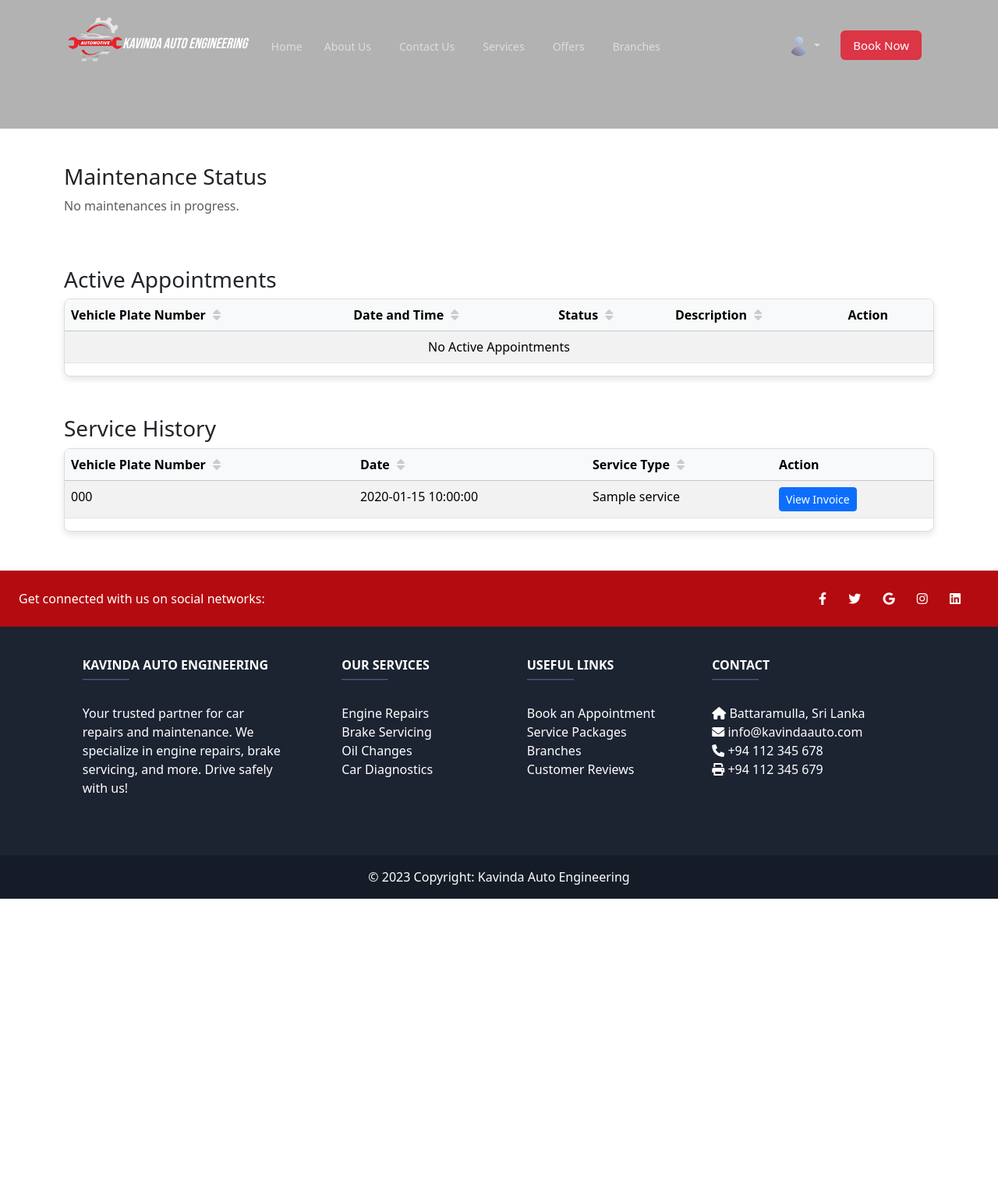
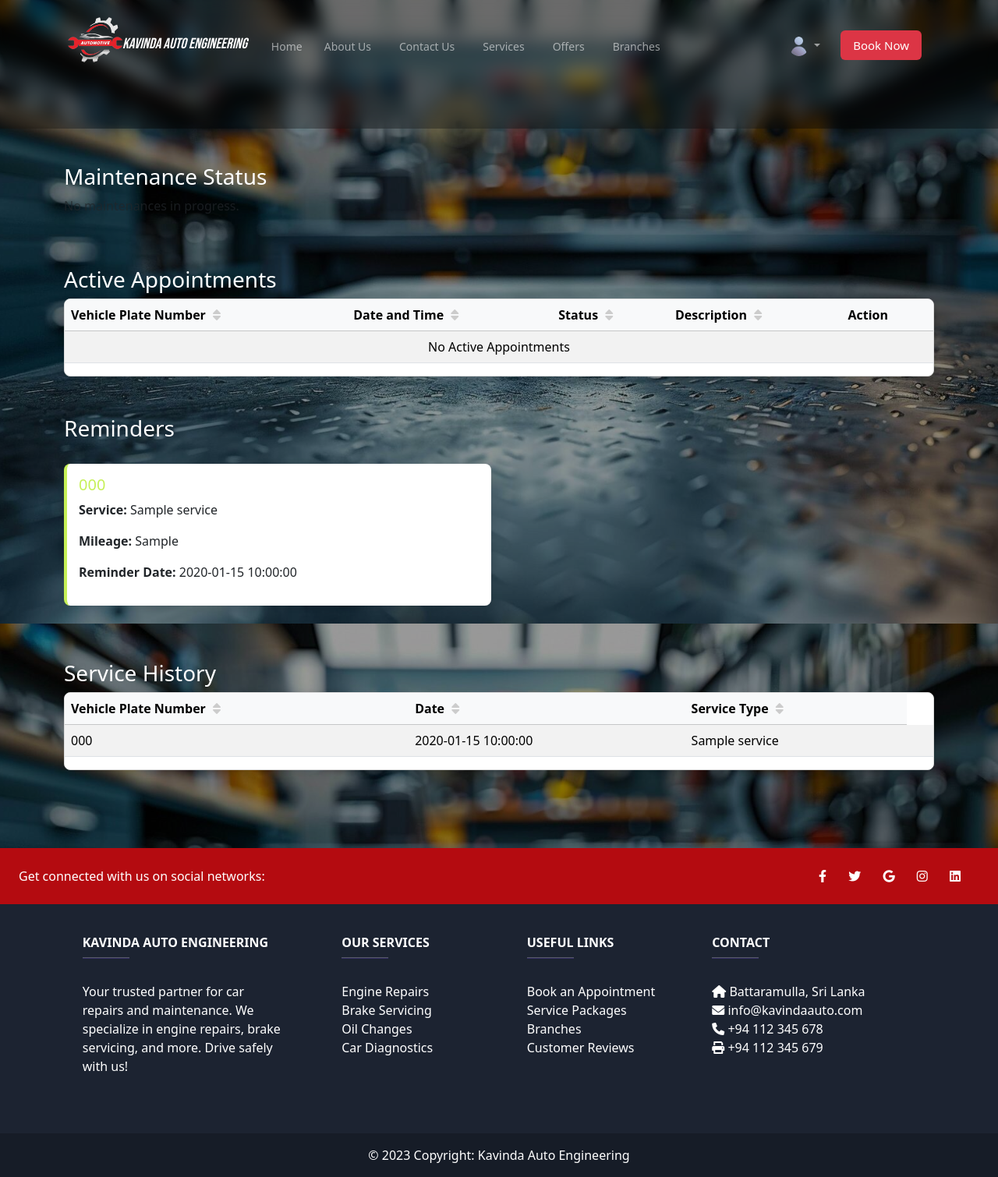
Before and after one commit to starlightaris/car_service_ms, a PHP site: page /git_cw/vehicle-dashboard.php in a window 1280 px wide. Shown: the whole page at 78% size. Before the commit the page ends 1153 px from the top, so only its background shows below. Run offline with PHP 8.4, Linux system fonts and the light colour scheme; a user stored in the database is signed in; data comes from the database, SQL or seed files in the repository; tables that the repository leaves empty or names only in its code hold one stand-in row (values such as "Sample post").

Commit message:
vehicle-dashboard enhanced

```diff
--- a/cancel_appoiontment.php
+++ b/cancel_appoiontment.php
@@ -4,6 +4,11 @@ include 'php/conf.php';
 if ($_SERVER['REQUEST_METHOD'] === 'POST') {
     $data = json_decode(file_get_contents('php://input'), true);
     $appointmentId = $data['appointmentId'];
+
+    // Validate the appointment ID
+if (empty($appointmentId)) {
+    die(json_encode(["success" => false, "error" => "Appointment ID is required."]));
+}
 
     // Update appointment status to "Canceled"
     $sql = "UPDATE appointment SET status = 'Canceled' WHERE appointmentId = '$appointmentId'";
--- a/css/style-vehicle-dashboard.css
+++ b/css/style-vehicle-dashboard.css
@@ -14,7 +14,7 @@ background-color: rgba(0, 0, 0, 0.3)!important;
 }
 
 body {
-    /* background-image: linear-gradient(rgba(0, 0, 0, 0.4), rgba(0, 0, 0, 0.4)), url("../images/login-back.jpg"); */
+    background-image: linear-gradient(rgba(0, 0, 0, 0.4), rgba(0, 0, 0, 0.4)), url("../images/login-back.jpg");
     background-size: cover;
     background-position: center;
     background-repeat: no-repeat;
@@ -93,5 +123,55 @@ th[data-sort].desc i {
     transform: translateY(-50%);
     font-size: 20px;
     color: #000;
-    animation: moveCar 3s linear infinite;
+    animation: moveCarOngoing 3s linear infinite; /* Default animation */
 }
+
+/* Completed Status - Move Car to the End */
+.progress-bar.completed .fa-car {
+    animation: moveCarCompleted 3s linear forwards; /* Move to the end and stop */
+}
+
+/* Reminder Timeline */
+.timeline {
+    display: grid;
+    grid-template-columns: repeat(2, 1fr);
+    gap: 20px;
+    max-width: 1200px;
+    margin: 0 auto;
+    padding: 20px 0;
+}
+
+.timeline-item {
+    padding: 15px;
+    background: #fff;
+    border-radius: 8px;
+    box-shadow: 0 2px 10px rgba(0, 0, 0, 0.1);
+    transition: transform 0.3s ease, box-shadow 0.3s ease;
+    animation: fadeIn 0.5s ease forwards;
+    opacity: 0;
+}
+
+/* Hover Effect for Timeline Content */
+.timeline-item:hover {
+    transform: translateY(-3px);
+    box-shadow: 0 3px 8px rgba(0, 0, 0, 0.2);
+}
+
+/* Fade-in Animation for Timeline Items */
+@keyframes fadeIn {
+    from {
+        opacity: 0;
+        transform: translateY(20px);
+    }
+    to {
+        opacity: 1;
+        transform: translateY(0);
+    }
+}
+
+/* Responsive Design */
+@media (max-width: 768px) {
+    .timeline {
+        grid-template-columns: 1fr; /* One column on smaller screens */
+    }
+}
--- a/css/style-vehicle.css
+++ b/css/style-vehicle.css
@@ -1,9 +1,4 @@
-/* body {
-    font-family: Arial, sans-serif;
-    margin: 0;
 
-    background-color: #f4f4f9;
-} */
 html, body {
     height: 100%;
     margin: 0;
--- a/vehicle-dashboard.php
+++ b/vehicle-dashboard.php
@@ -66,6 +66,31 @@ if ($result1 && mysqli_num_rows($result1) > 0) {
             $maintenanceStatus[$row['plateNumber']] = $row['statuses'];
         }
     }
+
+    // Fetch reminders for the logged-in user
+    $sql_reminders = "SELECT r.reminderId, v.plateNumber, s.serviceName, r.mileage, r.reminderDate
+                        FROM reminder r
+                        INNER JOIN vehicle v ON r.vehicleId = v.vehicleId
+                        INNER JOIN service s ON r.serviceId = s.serviceId
+                        WHERE r.customerId = '$customerId'
+                        ORDER BY r.reminderDate ASC";
+    $result_reminders = mysqli_query($con, $sql_reminders);
+
+    if ($result_reminders && mysqli_num_rows($result_reminders) > 0) {
+        $reminders = [];
+        while ($row = mysqli_fetch_assoc($result_reminders)) {
+            $reminders[] = $row;
+        }
+    } else {
+        $reminders = []; // Empty array if no reminders found
+    }
+
+    function getColorForPlateNumber($plateNumber)
+    {
+        // Simple hash function to generate a color
+        $hash = md5($plateNumber);
+        return '#' . substr($hash, 0, 6); // Use the first 6 characters of the hash as a hex color
+    }
 }
 
 ?>
@@ -84,7 +109,7 @@ if ($result1 && mysqli_num_rows($result1) > 0) {
     <link rel="stylesheet" href="https://cdnjs.cloudflare.com/ajax/libs/font-awesome/6.0.0/css/all.min.css">
     <!-- Custom CSS -->
     <link rel="stylesheet" type="text/css" href="css/style-header-footer.css">
-    <link rel="stylesheet" type="text/css" href="css/style-serviceHistory.css">
+    <link rel="stylesheet" type="text/css" href="css/style-vehicle-dashboard.css">
     <!-- Custom Font -->
     <link rel="preconnect" href="https://fonts.googleapis.com">
     <link rel="preconnect" href="https://fonts.gstatic.com" crossorigin>
@@ -97,12 +122,13 @@ if ($result1 && mysqli_num_rows($result1) > 0) {
 </head>
 
 <body>
-    <div id="header" style="margin-bottom: 150px;"></div>
+    <div id="header">
     <?php include("header.php"); ?>
+    </div>
 
     <!-- Maintenance Status Section -->
-    <div class="container">
-        <h3>Maintenance Status</h3>
+    <div style="margin-top: 150px;" class="container">
+        <h3 style="color: #fff;">Maintenance Status</h3>
         <div class="row">
         <?php if (!empty($maintenanceStatus)): ?>
     <?php foreach ($maintenanceStatus as $plateNumber => $statuses): ?>
@@ -116,12 +142,17 @@ if ($result1 && mysqli_num_rows($result1) > 0) {
                         foreach ($statusArray as $status) {
                             if ($status === 'Ongoing') {
                                 echo '
-                                                <div class="progress mb-2" style="height: 30px; border-radius: 15px; overflow: hidden; position: relative;">
-                                                    <div class="progress-bar bg-warning" role="progressbar" style="width: 50%;" aria-valuenow="50" aria-valuemin="0" aria-valuemax="100"></div>
-                                                    <i class="fas fa-car" style="position: absolute; top: 50%; left: 0; transform: translateY(-50%); font-size: 20px; color: #000; animation: moveCar 3s linear infinite;"></i>
+                                    <div class="progress mb-2">
+                                        <div class="progress-bar" role="progressbar" style="width: 50%;" aria-valuenow="50" aria-valuemin="0" aria-valuemax="100"></div>
+                                        <i class="fas fa-car"></i>
+                                    </div>';
+                            } elseif ($status === 'Completed') {
+                                echo '
+                                    <div class="progress mb-2">
+                                        <div class="progress-bar completed" role="progressbar" style="width: 100%;" aria-valuenow="100" aria-valuemin="0" aria-valuemax="100"></div>
                                     </div>';
                             } else {
-                                            echo '<span class="badge bg-success me-1"><i class="fas fa-check-circle me-1"></i>' . htmlspecialchars($status) . '</span>';
+                                echo '<span class="badge bg-secondary me-1">' . htmlspecialchars($status) . '</span>';
                             }
                         }
                         ?>
@@ -141,7 +172,7 @@ if ($result1 && mysqli_num_rows($result1) > 0) {
 
     <!-- Active Appointments Section -->
     <div class="container">
-        <h3>Active Appointments</h3>
+        <h3 style="color: #fff;">Active Appointments</h3>
         <!-- Table -->
         <div class="table-responsive">
             <table class="table table-striped table-hover" id="activeAppointmentsTable">
@@ -199,8 +230,31 @@ if ($result1 && mysqli_num_rows($result1) > 0) {
         </div>
     </div>
 
+    <!-- Reminders -->
     <div class="container">
-        <h3>Service History</h3>
+        <h3 style="color: #fff;">Reminders</h3>
+        <div class="timeline">
+            <?php if (!empty($reminders)): ?>
+                <?php foreach ($reminders as $reminder): ?>
+                    <?php
+                    $color = getColorForPlateNumber($reminder['plateNumber']);
+                    ?>
+                    <div class="timeline-item" style="border-left: 4px solid <?php echo $color; ?>;">
+                        <h5 style="color: <?php echo $color; ?>;"><?php echo htmlspecialchars($reminder['plateNumber']); ?></h5>
+                        <p><strong>Service:</strong> <?php echo htmlspecialchars($reminder['serviceName']); ?></p>
+                        <p><strong>Mileage:</strong> <?php echo htmlspecialchars($reminder['mileage']); ?></p>
+                        <p><strong>Reminder Date:</strong> <?php echo htmlspecialchars($reminder['reminderDate']); ?></p>
+                    </div>
+                <?php endforeach; ?>
+            <?php else: ?>
+                <p class="text-muted">No reminders set for any vehicle.</p>
+            <?php endif; ?>
+        </div>
+    </div>
+
+    <!-- Service Histroy -->
+    <div class="container">
+        <h3 style="color: #fff;">Service History</h3>
         <!-- Table -->
         <div class="table-responsive">
             <table class="table table-striped table-hover" id="serviceHistoryTable">
@@ -215,7 +269,6 @@ if ($result1 && mysqli_num_rows($result1) > 0) {
                         <th data-sort="services">
                             Service Type <i class="fas fa-sort"></i>
                         </th>
-                        <th>Action</th>
                     </tr>
                 </thead>
                 <tbody id="historyTable">
@@ -227,10 +280,6 @@ if ($result1 && mysqli_num_rows($result1) > 0) {
                                 <td><?php echo htmlspecialchars($row['date']); ?></td>
                                 <td><?php echo htmlspecialchars($row['services']); ?></td>
                                 <td>
-                                    <a href="view_invoice.php?invoiceId=<?php echo urlencode($row['customerInvoiceId']); ?>"
-                                        class="btn btn-primary btn-sm">
-                                        View Invoice
-                                    </a>
                                 </td>
                             </tr>
                         <?php endwhile; ?>
@@ -245,7 +294,7 @@ if ($result1 && mysqli_num_rows($result1) > 0) {
     </div>
 
     <!-- Footer -->
-    <div id="footer">
+    <div style="margin-top: 100px;" id="footer">
         <?php include("footer.php"); ?>
     </div>
 
```
Also changed, not shown: other parts of css/style-vehicle-dashboard.css (+42 -12 lines). Lines whose indentation alone changed are shown as unchanged.
